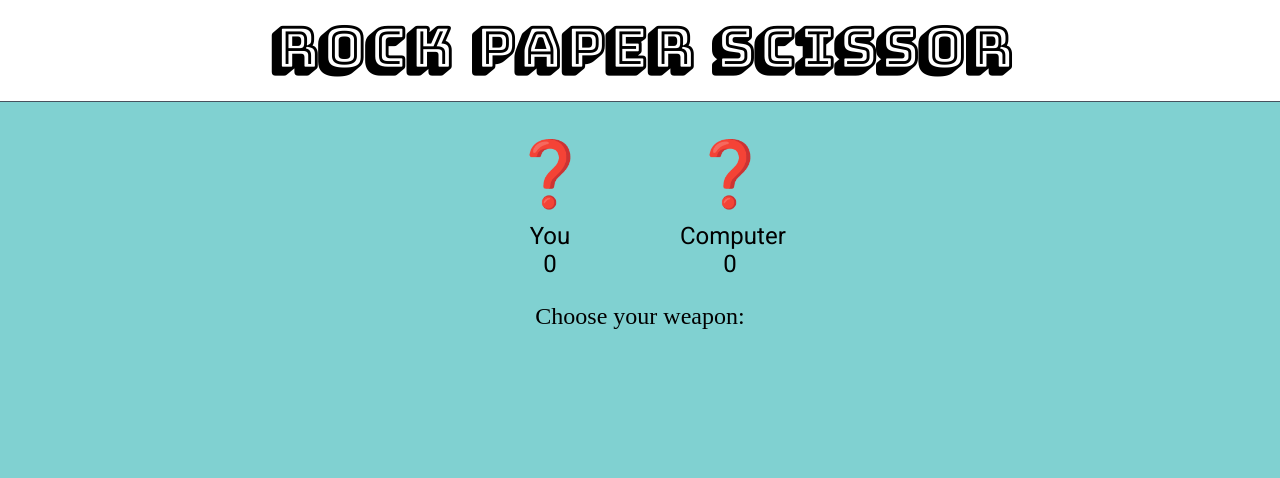
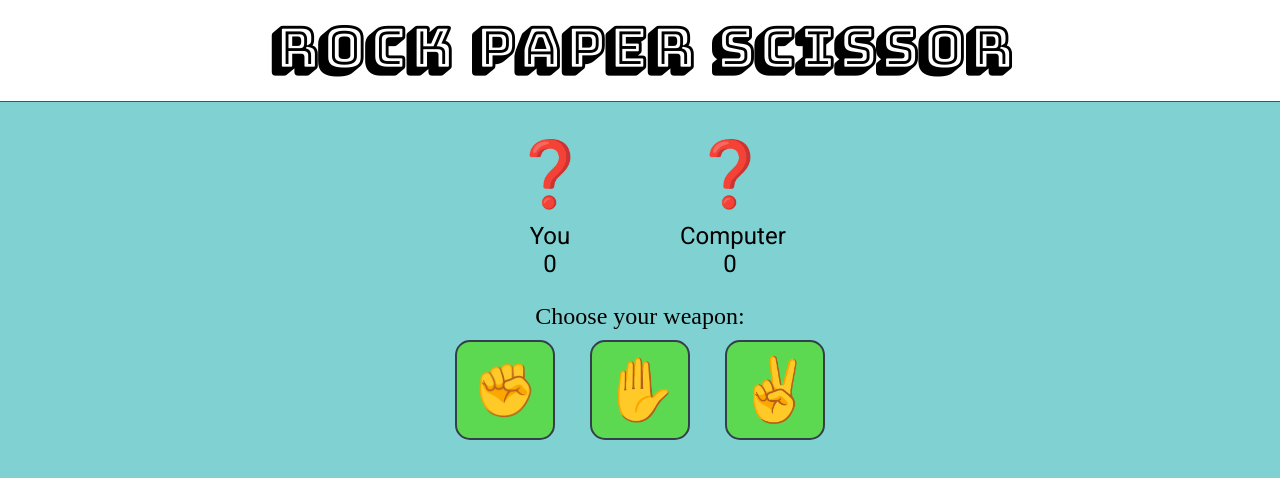
Before and after one commit to tirth132/rock-paper-scissor, a plain HTML site: page index.html in a window 1280 px wide. Drawn offline with Linux system fonts and the light colour scheme.

Commit message:
Add buttons for choosing move

```diff
--- a/index.html
+++ b/index.html
@@ -28,6 +28,11 @@
       <div class="weapon-choose-text">
         <span>Choose your weapon:</span>
       </div>
+      <div class="rps-buttons-container">
+        <button id="rock-button">✊</button>
+        <button id="paper-button">✋</button>
+        <button id="scissor-button">✌️</button>
+      </div>
     </div>
   </main>
 </body>
--- a/style.css
+++ b/style.css
@@ -58,3 +58,31 @@ body {
   font-size: 1.5rem;
   margin-top: 25px;
 }
+
+.rps-buttons-container {
+  display: flex;
+  gap: 35px;
+  justify-content: center;
+  margin: 10px;
+}
+
+.rps-buttons-container button {
+  width: 100px;
+  height: 100px;
+  font-size: 62px;
+  background-color: #5DD951;
+  border-radius: 15px;
+  border: 2px solid #343F4B;
+}
+
+.rps-buttons-container button:hover {
+  transform: scale(1.03);
+}
+
+.rps-buttons-container button:active {
+  transform: scale(1.0);
+}
+
+#rock-button {
+  font-size: 52px;
+}
```
